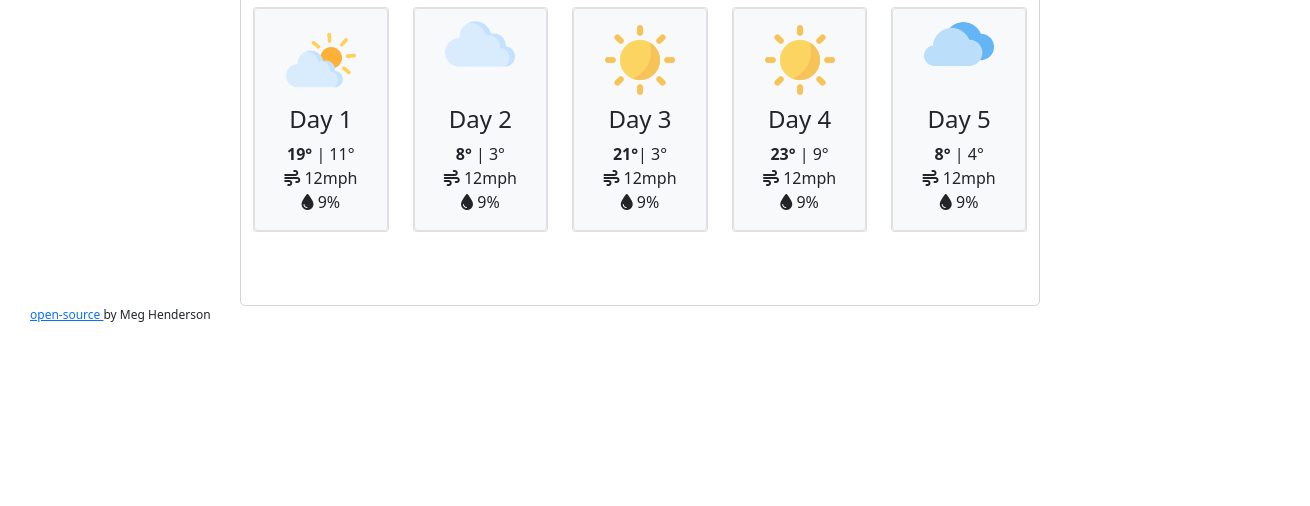
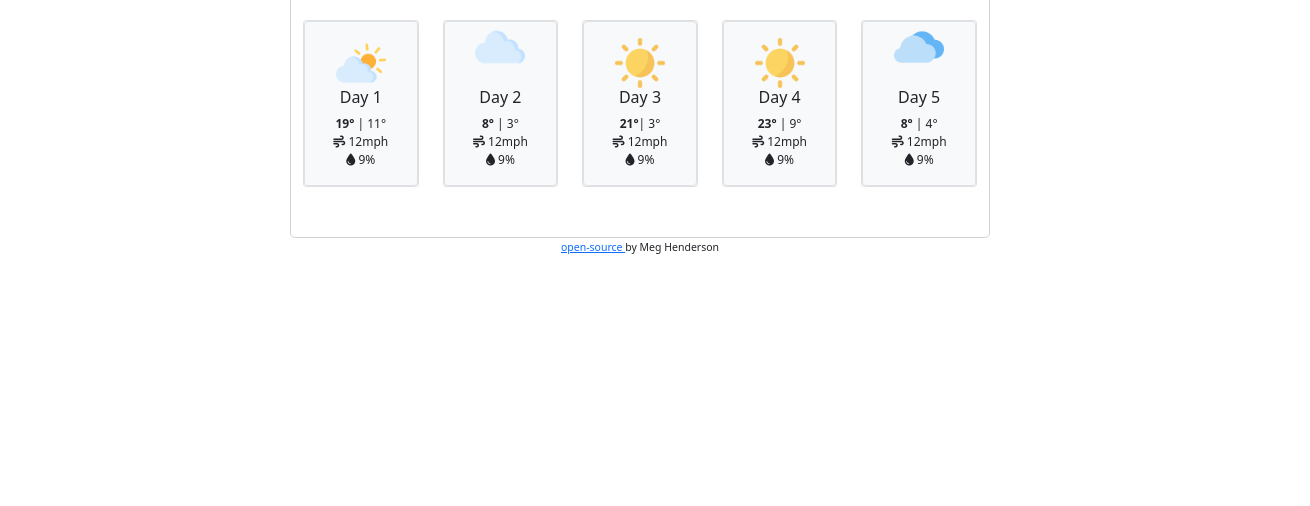
Before and after one commit to mshendie/SheCodes-Plus-Project, a plain HTML site: page index.html in a window 1280 px wide. Shown: the part 294-800 px from the top of the page, 1310 px wide, since content can reach past the window. Drawn offline with nearby package versions, Linux system fonts and the light colour scheme.

Commit message:
layout adjustments html

```diff
--- a/index.html
+++ b/index.html
@@ -10,7 +10,7 @@
     <script src="https://unpkg.com/axios/dist/axios.min.js"></script>
 </head>
 <body>
-    <div class="container-sm" style="width:800px; height:500px">
+    <div class="container-sm" style="width:700px; height:700px>
         <form class="search-field">
             <input type="text" id="search-input" placeholder="Search a city">
             <button id="search-button" class="btn btn-light btn-sm">
@@ -18,7 +18,7 @@
             </button>
         </form>
         <div>
-            <button id="clbutton" class="btn btn-light btn-sm" style="background-color: rgb(100, 148, 237, 0.4); position:relative; bottom: 40px; left: 260px;">
+            <button id="clbutton" class="btn btn-light btn-sm" style="background-color: rgb(100, 148, 237, 0.4); position:relative; bottom: 30px; left: 205px;">
                Current Location
             </button>
         </div>
@@ -37,11 +37,11 @@
                     <div class="card border bg-light">
                         <div class="card-body">
                             <div class="card-img-top">
-                                <img src="images/004-sun.png" alt="weather-icon" height="70px" width="70px"/>
+                                <img src="images/004-sun.png" alt="weather-icon" height="50px" width="50px"/>
                             </div>
-                            <h4>
+                            <h5 style="font-size: 16px">
                                 Day 1
-                            </h4>
+                            </h5>
                             <div class="card-text">
                                 <strong> 19°</strong> | 11°
                                 <br/>
@@ -57,12 +57,12 @@
                     <div class="card text-center">
                     <div class="card border bg-light">
                         <div class="card-img-top">
-                            <img src="images/003-cloud-computing-1.png" alt="weather-icon" height="70px" width="70px"/>
+                            <img src="images/003-cloud-computing-1.png" alt="weather-icon" height="50px" width="50px"/>
                         </div>
                         <div class="card-body">
-                            <h4>
+                            <h5 style="font-size: 16px">
                                 Day 2
-                            </h4>
+                            </h5>
                             <div class="card-text">
                                 <strong> 8° </strong> | 3°
                                 <br/>
@@ -79,11 +79,11 @@
                     <div class="card border bg-light">
                         <div class="card-body">
                         <div class="card-img-top">
-                                <img src="images/001-contrast.png" alt="weather-icon" hheight="70px" width="70px"/>
+                                <img src="images/001-contrast.png" alt="weather-icon" height="50px" width="50px"/>
                         </div>
-                            <h4>
+                            <h5 style="font-size: 16px">
                                 Day 3
-                            </h4>
+                            </h5>
                             <div class="card-text text-center">
                                 <strong>21°</strong>| 3°
                                 <br/>
@@ -100,11 +100,11 @@
                     <div class="card border bg-light">
                         <div class="card-body">
                         <div class="card-img-top">
-                                <img src="images/001-contrast.png" alt="weather-icon" height="70px" width="70px"/>
+                                <img src="images/001-contrast.png" alt="weather-icon" height="50px" width="50px"/>
                         </div>
-                            <h4>
+                            <h5 style="font-size: 16px">
                                 Day 4
-                            </h4>
+                            </h5>
                             <div class="card-text">
                                 <strong> 23° </strong> | 9°
                                 <br/>
@@ -120,12 +120,12 @@
                     <div class="card text-center">
                     <div class="card border bg-light">
                         <div class="card-img-top">
-                            <img src="images/002-cloud-computing.png" alt="weather-icon" height="70px" width="70px"/>
+                            <img src="images/002-cloud-computing.png" alt="weather-icon" height="50px" width="50px"/>
                         </div>
                         <div class="card-body">
-                            <h4>
+                            <h5 style="font-size: 16px">
                                 Day 5
-                            </h4>
+                            </h5>
                             <div class="card-text">
                                 <strong> 8° </strong> | 4°
                                 <br/>
@@ -139,10 +139,12 @@
                 </div>
             </div>
     </div>
-<p class="signature">
-    <a href="https://github.com/mshendie/SheCodes-Plus-Project" target="_blank"> open-source </a>
-    by Meg Henderson
-</p>
+<div class="coding-signoff">
+    <small>
+        <a href="https://github.com/mshendie/SheCodes-Plus-Project" target="_blank"> open-source </a>
+                by Meg Henderson
+    </small>
+</div>
 </section>
 <script src="js.js"> </script>
 </body>
--- a/style.css
+++ b/style.css
@@ -1,8 +1,12 @@
+
 .container-sm {
-    padding: 0px 50px;
+    display: block;
+    margin: 0 auto;
+    padding: 50px 50px;
     margin: 100px;
     border: 1px solid lightgrey;
     border-radius: 5px 5px;
+    font-size: 12px;
 }
 form {
     padding: 20px 0px 10px 0px;
@@ -18,19 +22,16 @@ h2 {
      position: relative;
      bottom: 15px;
  }
-.card-img-top {
-    width: 80px;
-    height: 80px;
-}
+
 .metrics {
     position: relative;
-    bottom: 40px;
+    bottom: 30px;
 }
-
-.signature {
+.coding-signoff {
     font-size: 12px;
     display: block;
+    padding: 0;
+    text-align: center;
     position: relative;
     bottom: 100px;
-    left: 30px;
 }
```
